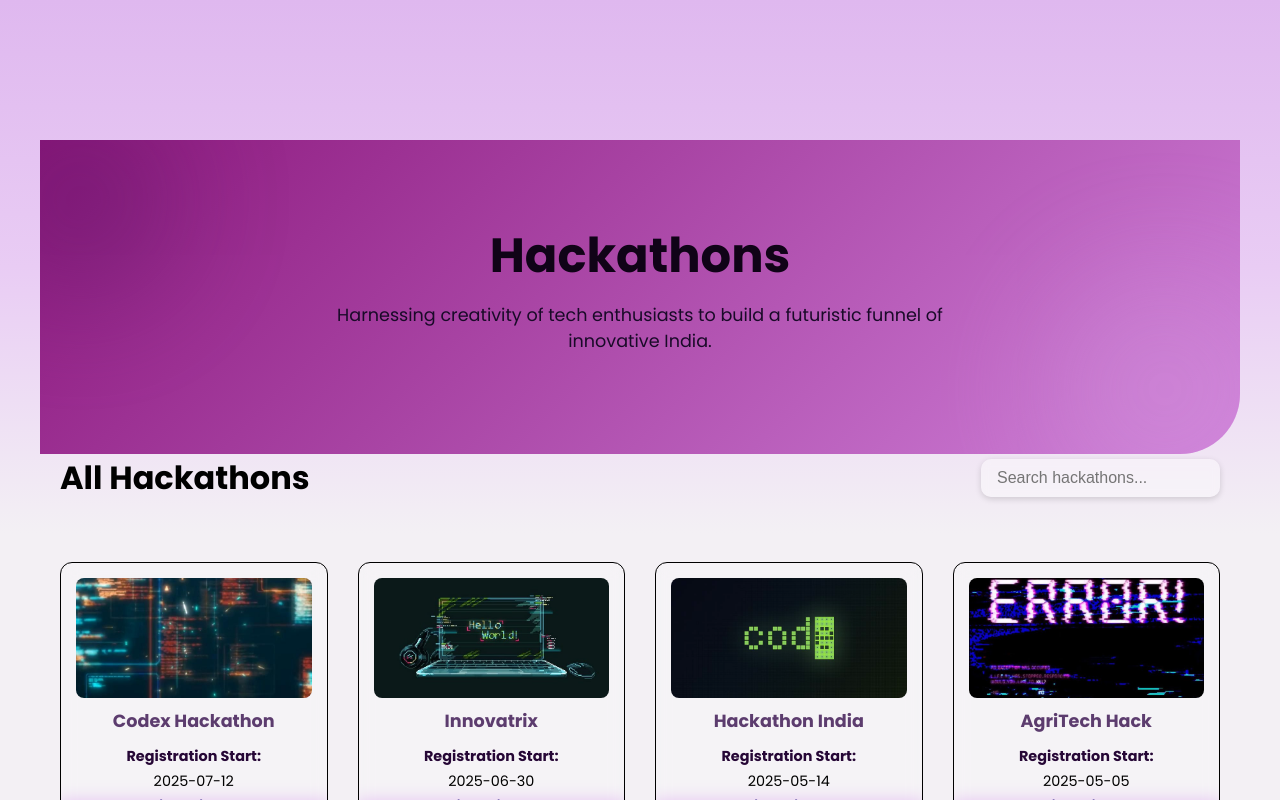
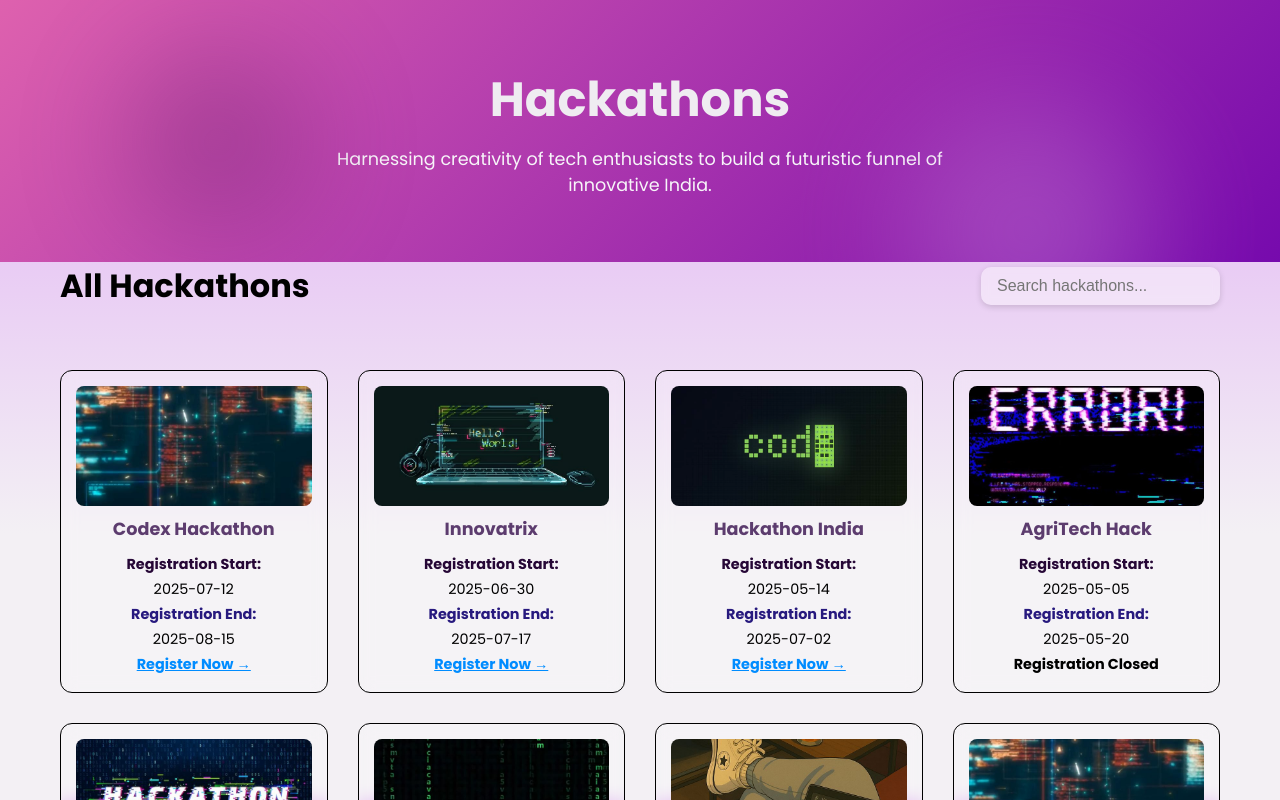
Before and after one commit to AnshulAlgoS/campushustleOG, a React (Create React App) app: page /explore-hackathons in a window 1280 px wide. Shown: the top 800 px of the page. Built offline with nearby package versions, Linux system fonts and the light colour scheme; no server answers.

Commit message:
Update HackathonPage.css

```diff
--- a/src/views/HackathonPage.css
+++ b/src/views/HackathonPage.css
@@ -110,14 +110,11 @@ body {
   background-position: center;
   background-repeat: no-repeat;
   background-attachment: fixed;
-  background-attachment: fixed;
   min-height: 100vh;
-  padding: 40px;
-  padding-top: 140px;
+  padding: 0;
+  padding-top: 0;
   box-sizing: border-box;
-  padding: 40px;
-  padding-top: 140px;
-  box-sizing: border-box;
+  overflow: hidden;
 }
 
 
@@ -515,23 +512,36 @@ body {
   box-shadow: 0 2px 6px rgba(0, 0, 0, 0.15);
 }
 .background-effect {
+  margin: 0;
+  padding: 4rem 2rem;
+  width: 100vw;
+  height: auto;
   position: relative;
-  width: 100%;
-  padding: 80px 20px 100px;
+  background: linear-gradient(135deg,  #de61ae, #760aad);
+  color: white;
+  border-bottom-left-radius: 0;
+  border-bottom-right-radius: 0;
+
+  display: flex;
+  flex-direction: column;
+  align-items: center;
+  justify-content: center;
   text-align: center;
-  background: linear-gradient(135deg, #8c187d, #cf80d9);
-  border-bottom-right-radius: 60px;
-  overflow: hidden;
+
+  overflow: hidden; /* to contain absolutely positioned shapes */
 }
+
+
+
 
 .background-effect h1 {
   font-size: 3rem;
-  color: #100317;
+  color: #efecf1;
   margin-bottom: 10px;
 }
 
 .background-effect p {
-  color: #190a28;
+  color: #f7f5f9;
   font-size: 1.1rem;
   max-width: 700px;
   margin: 0 auto;
@@ -546,17 +556,18 @@ body {
 }
 
 .shape1 {
-  width: 200px;
-  height: 200px;
+  width: 180px;
+  height: 180px;
   background-color: #50155b;
-  top: -40px;
-  left: -60px;
+  top: 20%;
+  left: 10%;
 }
+
 
 .shape2 {
   width: 250px;
   height: 250px;
   background-color: #d59fe0;
-  bottom: -60px;
-  right: -50px;
+  top: 40%;
+  right: 10%;
 }
```
